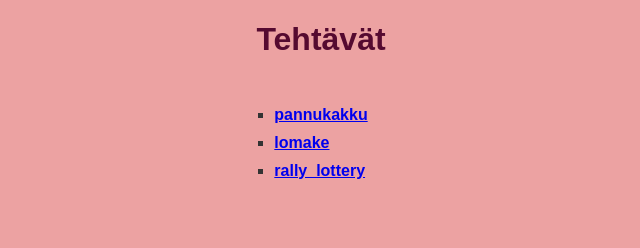
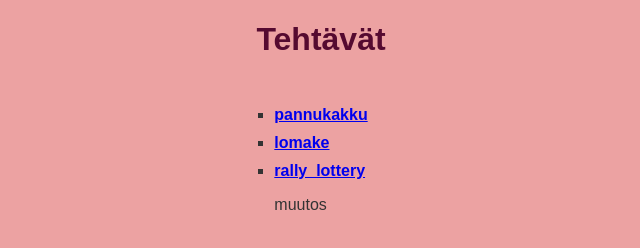
Before and after one commit to Siirie/html-exercises, a plain HTML site: page index.html in a window 1280 px wide. Shown: the full height of the page, 319-959 px from the left. Drawn offline with Linux system fonts and the light colour scheme.

Commit message:
etusivulle testimuutos

```diff
--- a/index.html
+++ b/index.html
@@ -13,6 +13,7 @@
         <li><a href="pannukakku.html">pannukakku</a></li>
         <li><a href="lomake.html">lomake</a></li>
         <li><a href="rally_lottery.html">rally_lottery</a></li>
+        <p> muutos </p>
       </ul>
     </div>
   </body>
```
